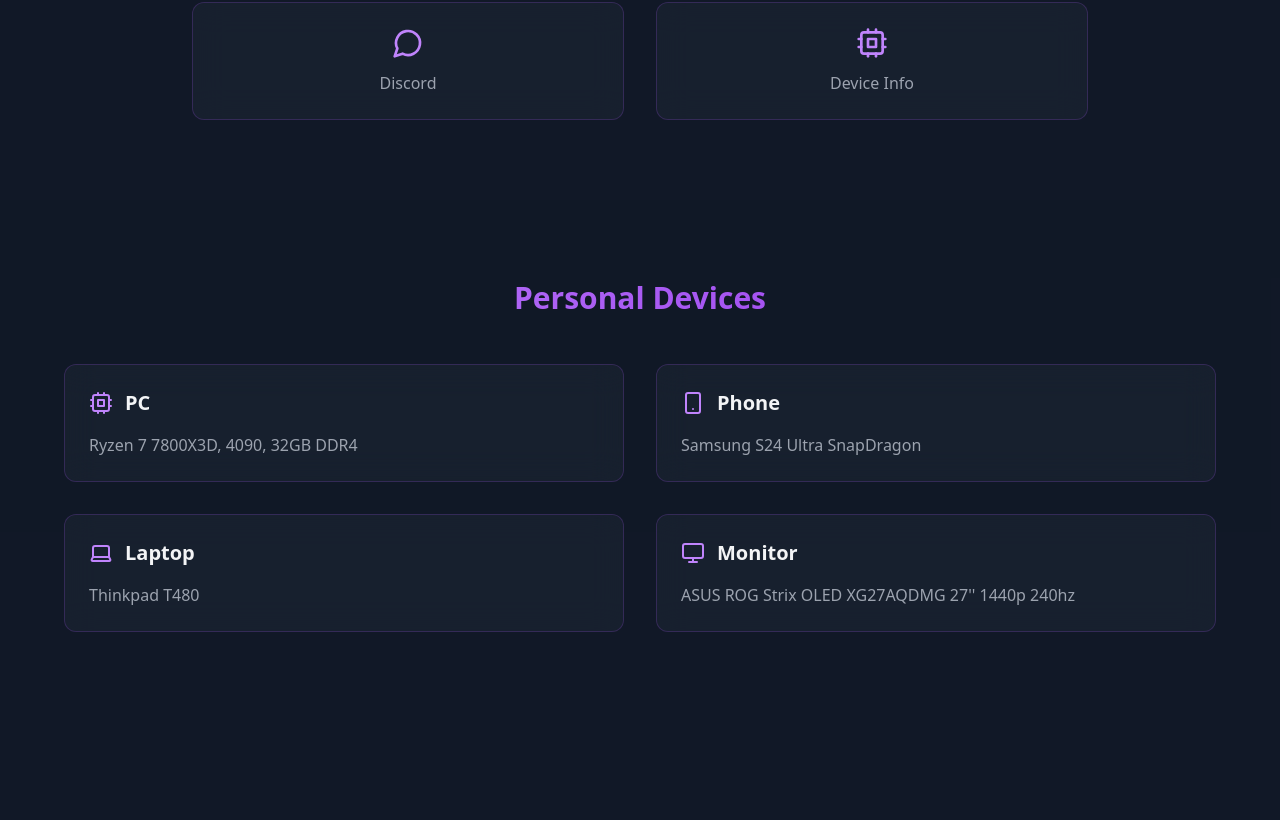
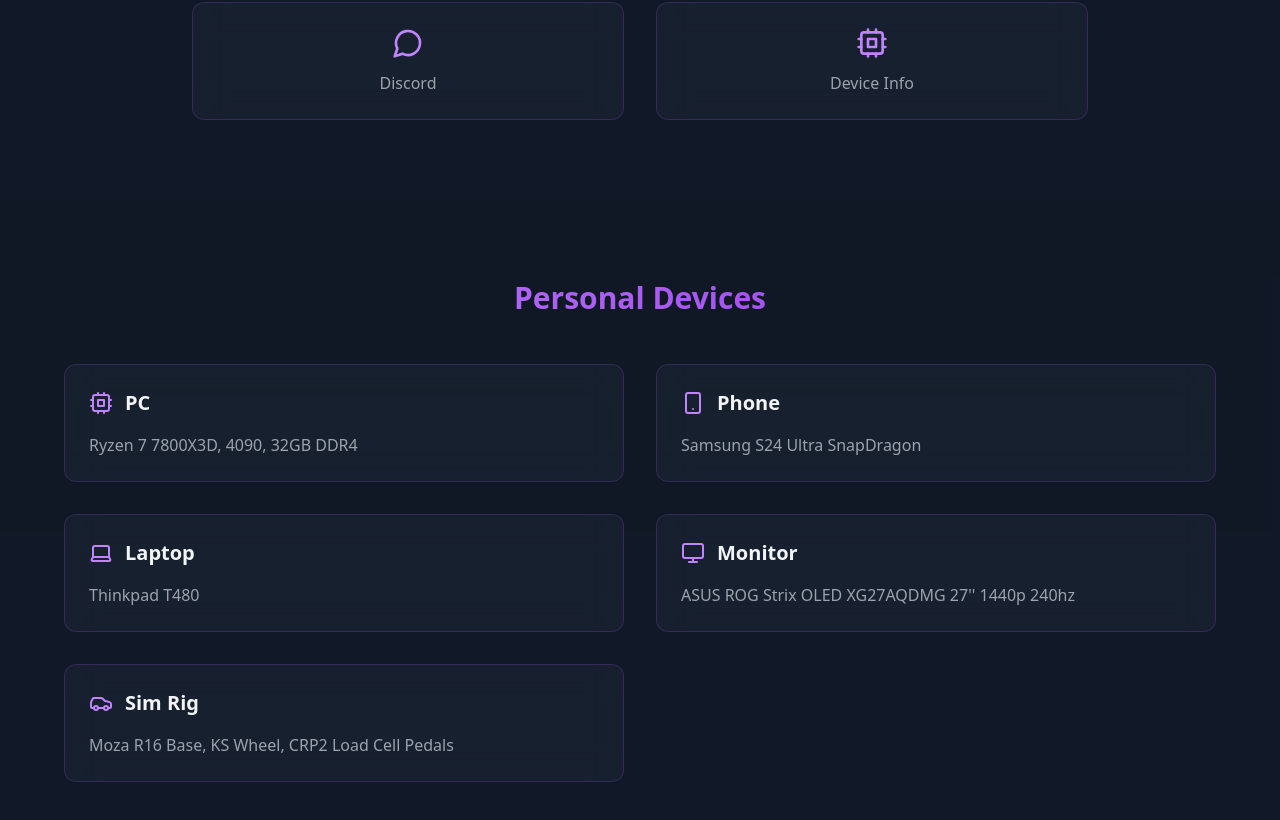
Before and after one commit to a29pine/a29pine.github.io, a React (Vite) app: page / in a window 1280 px wide. Shown: the part 4803-5623 px from the top of the page. Before the commit the page ends 5515 px from the top, so only its background shows below. Built offline with nearby package versions, Linux system fonts and the light colour scheme.

Commit message:
Update Devices.tsx

```diff
--- a/src/components/Devices.tsx
+++ b/src/components/Devices.tsx
@@ -1,12 +1,13 @@
 import React from 'react';
-import { Monitor, Smartphone, Cpu, Laptop } from 'lucide-react';
+import { Monitor, Smartphone, Cpu, Laptop, Car } from 'lucide-react';
 
 export default function Devices() {
   const devices = [
     { icon: Cpu, label: "PC", specs: "Ryzen 7 7800X3D, 4090, 32GB DDR4" },
     { icon: Smartphone, label: "Phone", specs: "Samsung S24 Ultra SnapDragon" },
     { icon: Laptop, label: "Laptop", specs: "Thinkpad T480" },
-    { icon: Monitor, label: "Monitor", specs: "ASUS ROG Strix OLED XG27AQDMG 27'' 1440p 240hz" }
+    { icon: Monitor, label: "Monitor", specs: "ASUS ROG Strix OLED XG27AQDMG 27'' 1440p 240hz" },
+    { icon: Car, label: "Sim Rig", specs: "Moza R16 Base, KS Wheel, CRP2 Load Cell Pedals" }
   ];
 
   return (
```
